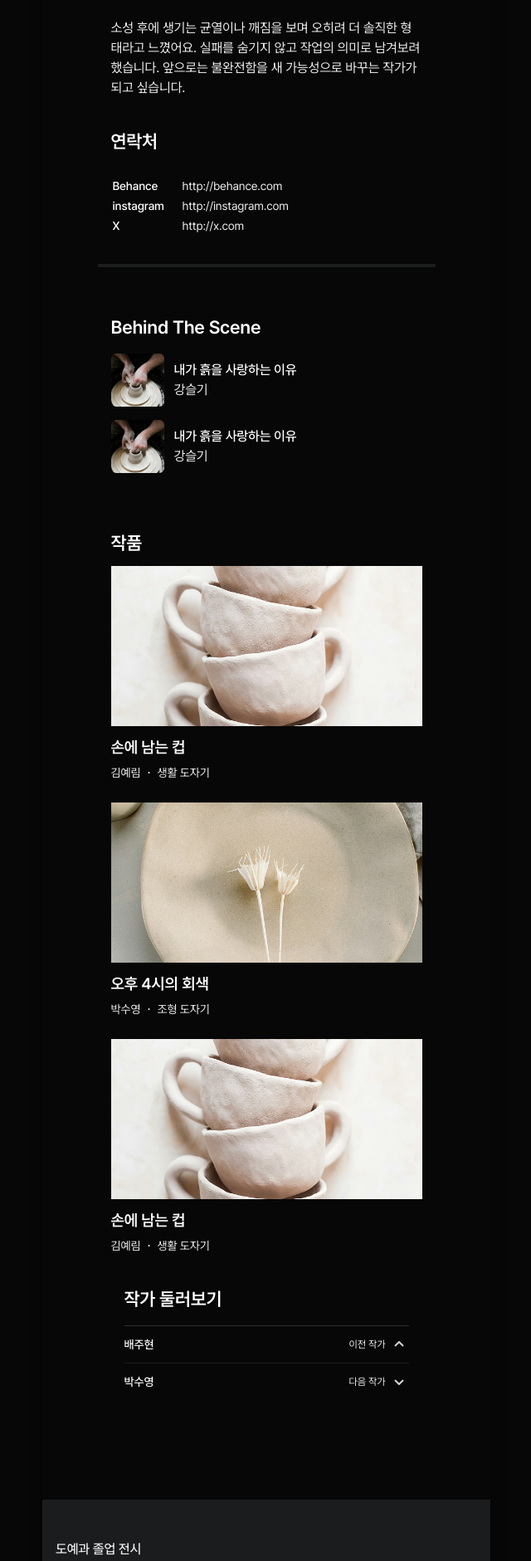
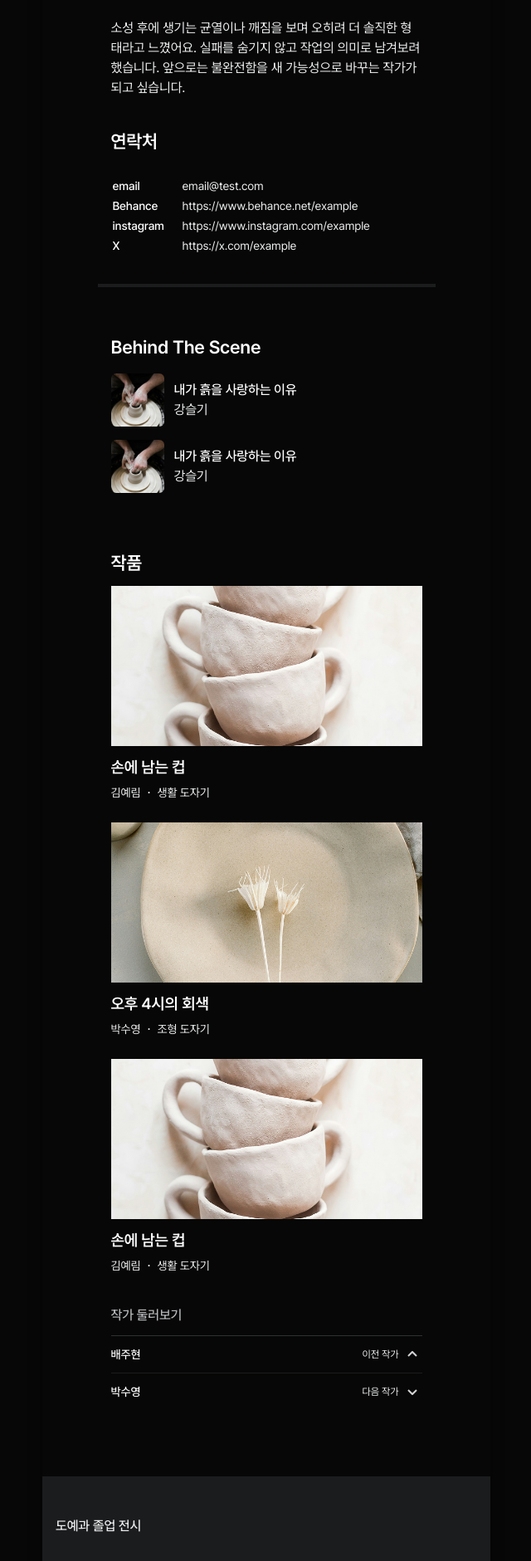
Before and after one commit to DoLog-Team/DoLog-FE, a Next.js app in the folder apps/client/: page /1/exhibition/1/artist/1 in a window 1280 px wide. Shown: the part 298-2179 px from the top of the page at 83% size, without its empty margins (319-959 px from the left). Built offline with nearby package versions, Linux system fonts and the light colour scheme.

Commit message:
feat: 아티스트 상세 페이지 작가 둘러보기 컴포넌트 구현 및 링크 목 데이터 변환

```diff
--- a/apps/client/app/[schoolId]/exhibition/[exhibitionId]/artist/[artistId]/page.tsx
+++ b/apps/client/app/[schoolId]/exhibition/[exhibitionId]/artist/[artistId]/page.tsx
@@ -2,25 +2,28 @@
 
 import { useParams } from "next/navigation";
 import { useTheme } from "next-themes";
+import { BTSCardGrid } from "@/components/common/Card/BTSCard/BTSCardGrid";
+import { LinkCard } from "@/components/common/Card/LinkCard/LinkCard";
+import { transformLinks } from "@/components/common/Card/LinkCard/LinkCard.mapper";
+import { ListCardGrid } from "@/components/common/Card/ListCard/ListCardGrid";
+
+import { ProfileCard } from "@/components/common/Card/ProfileCard/ProfileCard";
+import { Divider } from "@/components/common/Divider/Divider";
+import { PostNavigation } from "@/components/common/Navigation/PostNavigation/PostNavigation";
 import { Title } from "@/components/common/Title/Title";
-import { ProfileCard } from "@/components/common/Card/ProfileCard/ProfileCard";
-import { LinkCard } from "@/components/common/Card/LinkCard/LinkCard";
-import { ListCardGrid } from "@/components/common/Card/ListCard/ListCardGrid";
-import { BTSCardGrid } from "@/components/common/Card/BTSCard/BTSCardGrid";
-import { PostNavigation } from "@/components/common/Navigation/PostNavigation/PostNavigation";
-
-import { Divider } from "@/components/common/Divider/Divider";
 
 import { MOCK_WORK_DATA } from "@/constants/work";
+import { MOCK_SNS_DATA } from "@/constants/snsLink";
 
 export default function ArtistDetailPage() {
-	const { setTheme } = useTheme();
 	const params = useParams();
 	const schoolId = params?.schoolId;
 	const id = params?.artistId;
 
 	const schoolIdStr = Array.isArray(schoolId) ? schoolId[0] : schoolId || "";
 	const idStr = Array.isArray(id) ? id[0] : id || "";
+
+	const linkItems = transformLinks(MOCK_SNS_DATA);
 
 	return (
 		<div className="flex flex-col gap-4 py-20 w-full max-w-[375px] mx-auto">
@@ -32,15 +35,8 @@ export default function ArtistDetailPage() {
 					bio="소성 후에 생기는 균열이나 깨짐을 보며 오히려 더 솔직한 형태라고 느꼈어요. 실패를 숨기지 않고 작업의 의미로 남겨보려 했습니다. 앞으로는 불완전함을 새 가능성으로 바꾸는 작가가 되고 싶습니다."
 				/>
 			</section>
-
 			<Title title="연락처" size="head2" />
-			<LinkCard
-				items={[
-					{ label: "Behance", value: "http://behance.com" },
-					{ label: "instagram", value: "http://instagram.com" },
-					{ label: "X", value: "http://x.com" },
-				]}
-			/>
+			<LinkCard items={linkItems} />
 
 			{/* 구분선 */}
 			<Divider />
@@ -75,15 +71,13 @@ export default function ArtistDetailPage() {
 				<ListCardGrid items={MOCK_WORK_DATA} limit={3} />
 			</section>
 
-			{/* 작가 둘러보기*/}
-			<section className="mb-10 px-[16px]">
-				<Title title="작가 둘러보기" size="head2" />
-				<div className="mt-4">
-					<PostNavigation
-						prevPost={{ id: 1, title: "배주현" }}
-						nextPost={{ id: 3, title: "박수영" }}
-					/>
-				</div>
+			{/* 작가 둘러보기 */}
+			<section>
+				<Title title="작가 둘러보기" size="body1-bold" color="lighter" />
+				<PostNavigation
+					prevPost={{ id: 1, title: "배주현" }}
+					nextPost={{ id: 3, title: "박수영" }}
+				/>
 			</section>
 		</div>
 	);
```
